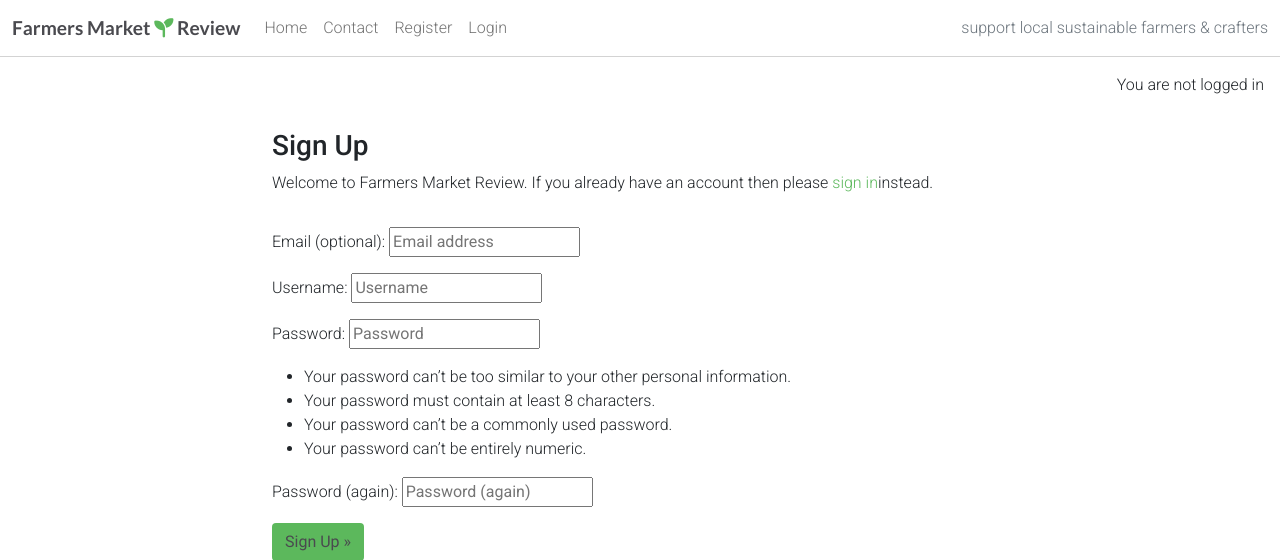
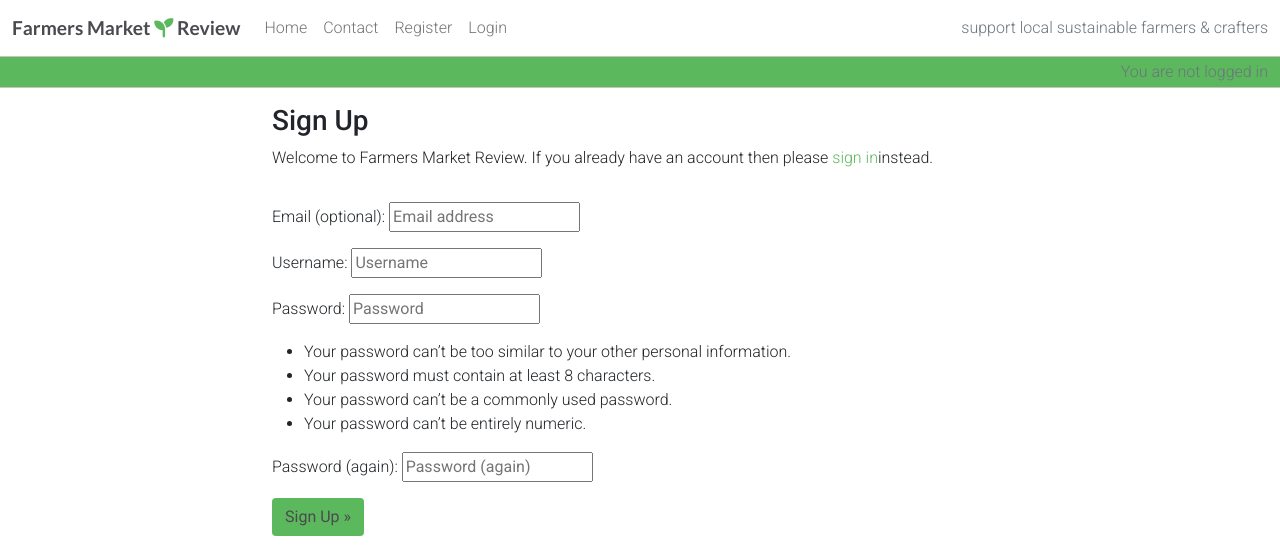
Before and after one commit to lorrainescanlon/farmers-market-review, a Django app: page /accounts/signup/ in a window 1280 px wide. Shown: the top 560 px of the page. Run offline with Django 4.2, Linux system fonts and the light colour scheme; parts of the project's set-up code (start-up, migrations or seed data) failed here and were passed over; some libraries are stand-ins or nearby versions.

Commit message:
updated template css style for logged in section and review sections

```diff
--- a/markets_review/templates/markets_review/index.html
+++ b/markets_review/templates/markets_review/index.html
@@ -5,7 +5,7 @@
 {% block content %}
 
 <!-- Index.html content starts here -->
-<section class="hero-section border">
+<section class="hero-section">
   <div class="container">
     <div class="row">
       <div class="col-lg-4 hero-text">
@@ -30,7 +30,7 @@
       <div class="row row-cols-1 row-cols-md-3 g-4">
         {% for market in market_list %}
         <div class="col-md-4">
-          <div class="card h-100 mb-4 mkt-box">
+          <div class="shadow card h-100 mb-4 mkt-box">
             {% if "placeholder" in market.image.url %}
             <img class="card-img-top" src="{% static 'images/default.jpg' %}" alt="placeholder image">
             {% else %}
--- a/static/css/style.css
+++ b/static/css/style.css
@@ -18,12 +18,13 @@ body {
     color: #4A4A4F;
 }
 
+
 .navbar i {
     color:  #5cb85c;
 }
 .navbar {
     /*background-color: #5cb85c;*/
-    border-bottom: thin solid lightgray;
+    border-bottom: thin solid rgb(196, 195, 195);
 }
 
 .test_color {
@@ -34,6 +35,7 @@ body {
     background-size: cover;
     color: #F9FAFC;
     /*border: 1px solid #4A4A4F;*/
+    margin-top: 0;
 }
 
 .hero-text {
@@ -158,11 +160,26 @@ footer i {
     text-align: left;
 }
 
+.logged-text {
+    text-align: right;
+}
+
+.green-bg {
+    background-color: #5cb85c;
+    padding: 0;
+    justify-content: end;
+    margin-bottom: 0;
+}
+
+.pad-3 {
+    padding: 3px 12px;
+}
+
 .sm-star i {
     color:  #5cb85c;
     size: 1em;
 }
 
 .review-box {
-    background-color: azure;
+    background-color: #d8ffb3; /* #d5ffb3;*/
 }
--- a/templates/base.html
+++ b/templates/base.html
@@ -70,11 +70,19 @@
                 </span>
             </div>
         </div>
-        <hr>
     </nav>
 
 
-
+    <!-- Logged in message display -->
+    <div class="navbar green-bg text-right">
+       <span class="text-muted pad-3 text-right">
+                {% if user.is_authenticated %}
+                You are logged in as {{ user }}
+                {% else %}
+                You are not logged in
+                {% endif %}
+       </span>
+    </div>
 
     <!-- Django message display -->
     <div class = "container">
@@ -91,13 +99,11 @@
         </div>
     </div>
 
-    <!-- Logged in message display -->
+
+
     <main class="flex-shrink-0 main-bg">
-        {% if user.is_authenticated %}
-        <p class="text-end m-3">You are logged in as {{ user }}</p>
-        {% else %}
-        <p class="text-end m-3">You are not logged in</p>
-        {% endif %}
+
+
 
         {% block content %}
 
```
Also changed, not shown: markets_review/templates/markets_review/market_detail.html (+6 -7 lines).
